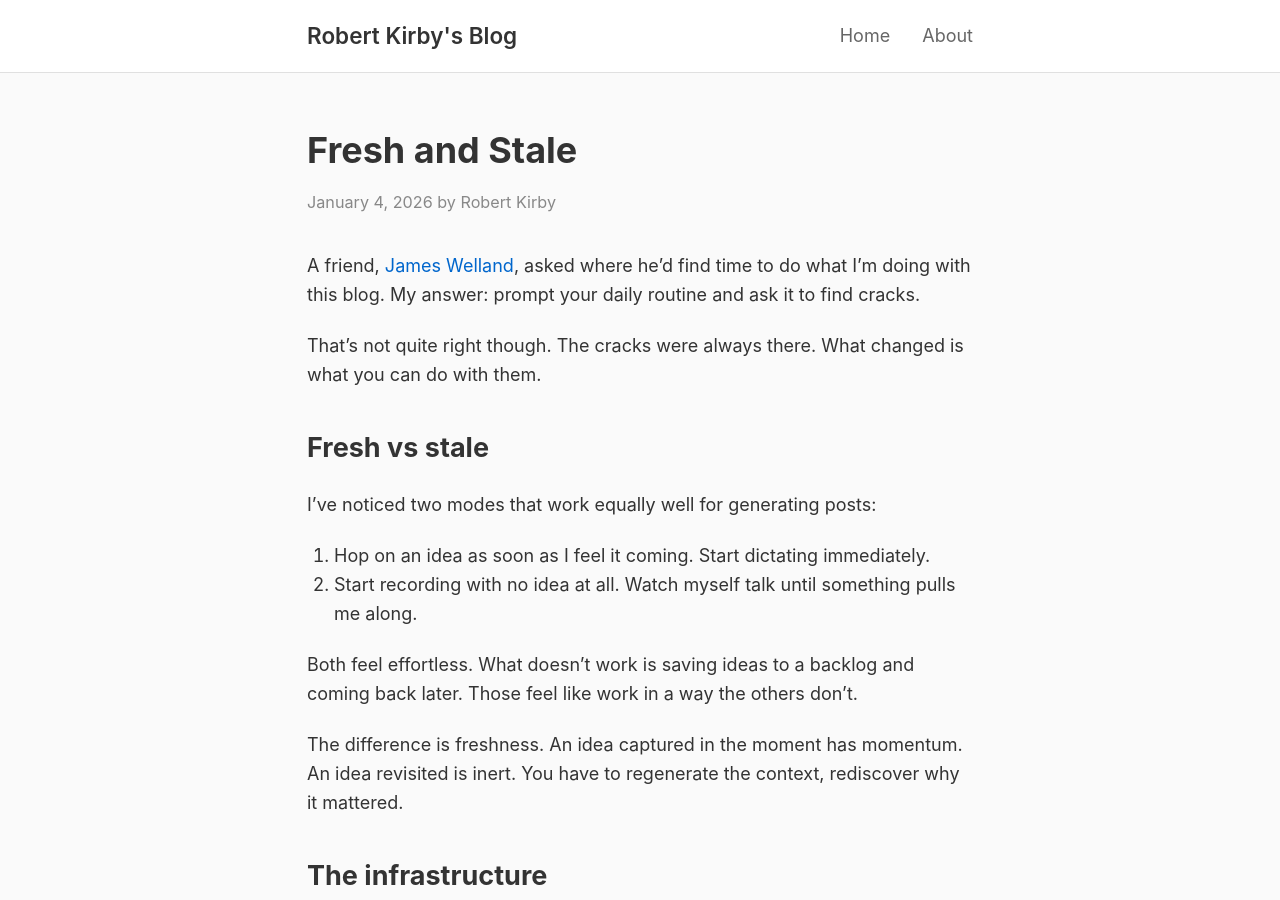
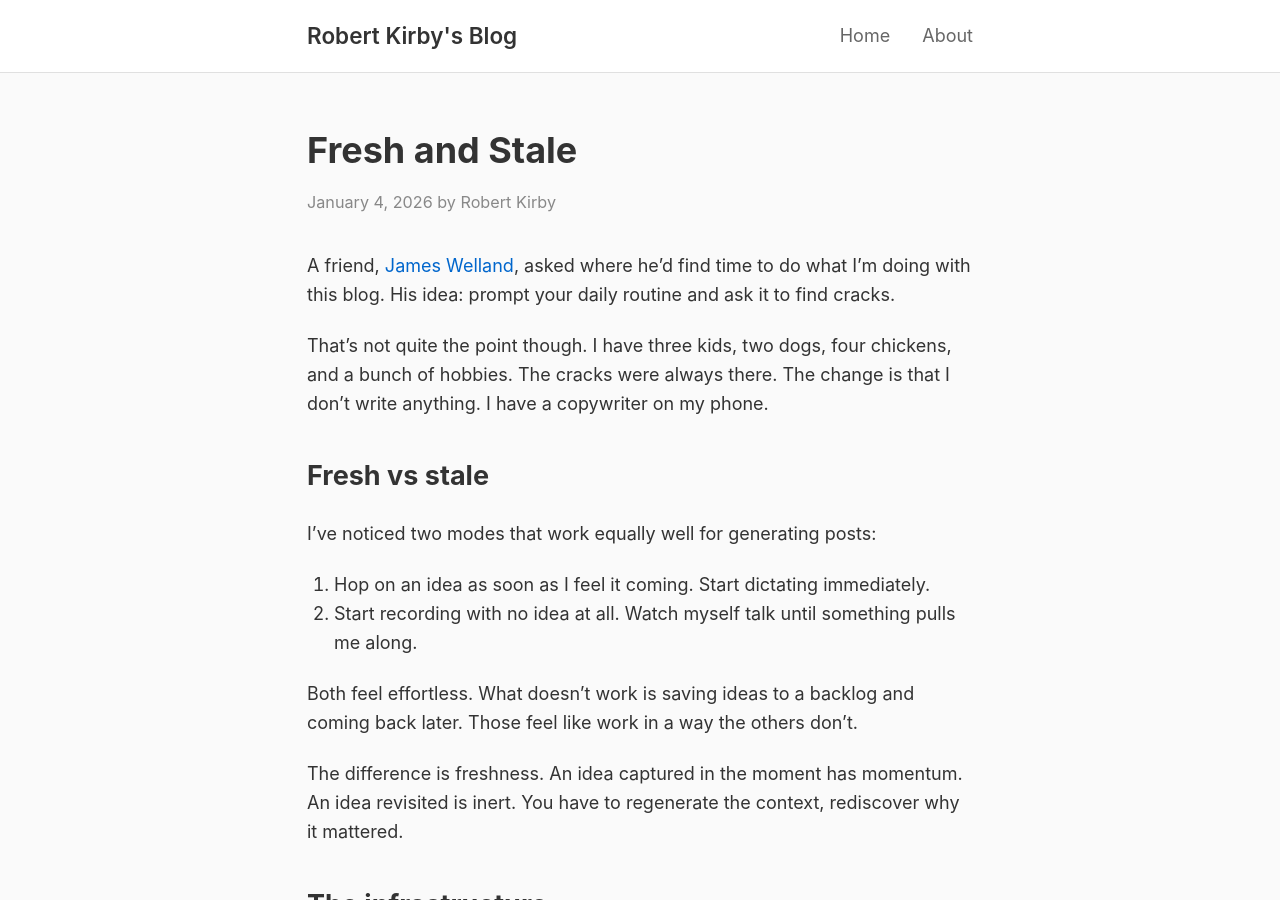
Before and after one commit to rob137/rob137.github.io, a Jekyll site: the page built from _posts/2026-01-04-fresh-and-stale.md, in a window 1280 px wide and 900 px high. Built offline with Jekyll 4.4.1, drawn with Linux system fonts in a browser that asks for light colours.

Commit message:
Fix attribution - James said cracks, reframe around copywriter on phone

```diff
--- a/_posts/2026-01-04-fresh-and-stale.md
+++ b/_posts/2026-01-04-fresh-and-stale.md
@@ -6,9 +6,9 @@ tags: [ai, writing, workflow, dictation]
 excerpt: "Ideas captured immediately feel effortless. Ideas saved for later feel like work. The difference is infrastructure."
 ---
 
-A friend, [James Welland](https://jameswelland.co.uk/), asked where he'd find time to do what I'm doing with this blog. My answer: prompt your daily routine and ask it to find cracks.
+A friend, [James Welland](https://jameswelland.co.uk/), asked where he'd find time to do what I'm doing with this blog. His idea: prompt your daily routine and ask it to find cracks.
 
-That's not quite right though. The cracks were always there. What changed is what you can do with them.
+That's not quite the point though. I have three kids, two dogs, four chickens, and a bunch of hobbies. The cracks were always there. The change is that I don't write anything. I have a copywriter on my phone.
 
 ## Fresh vs stale
 
```
